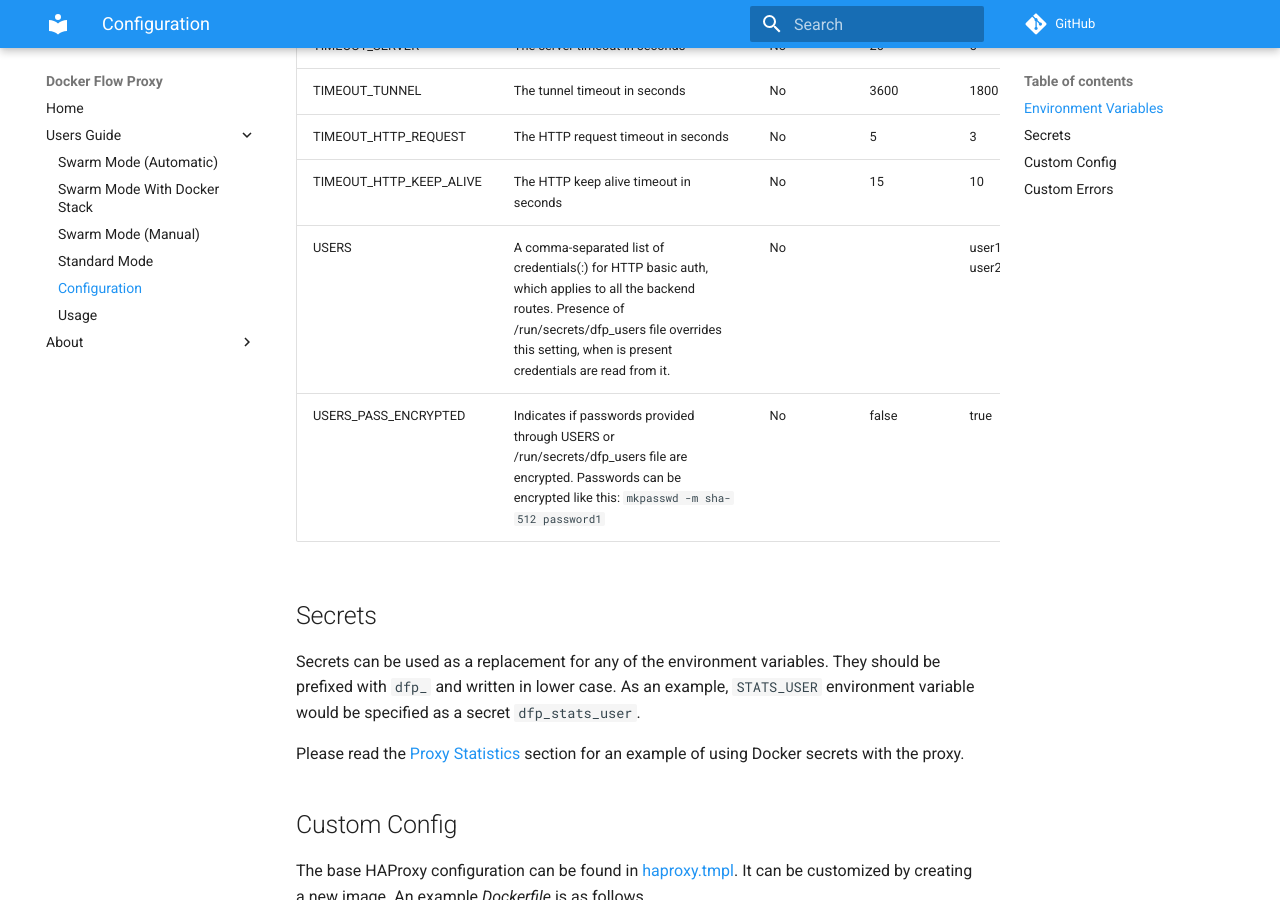
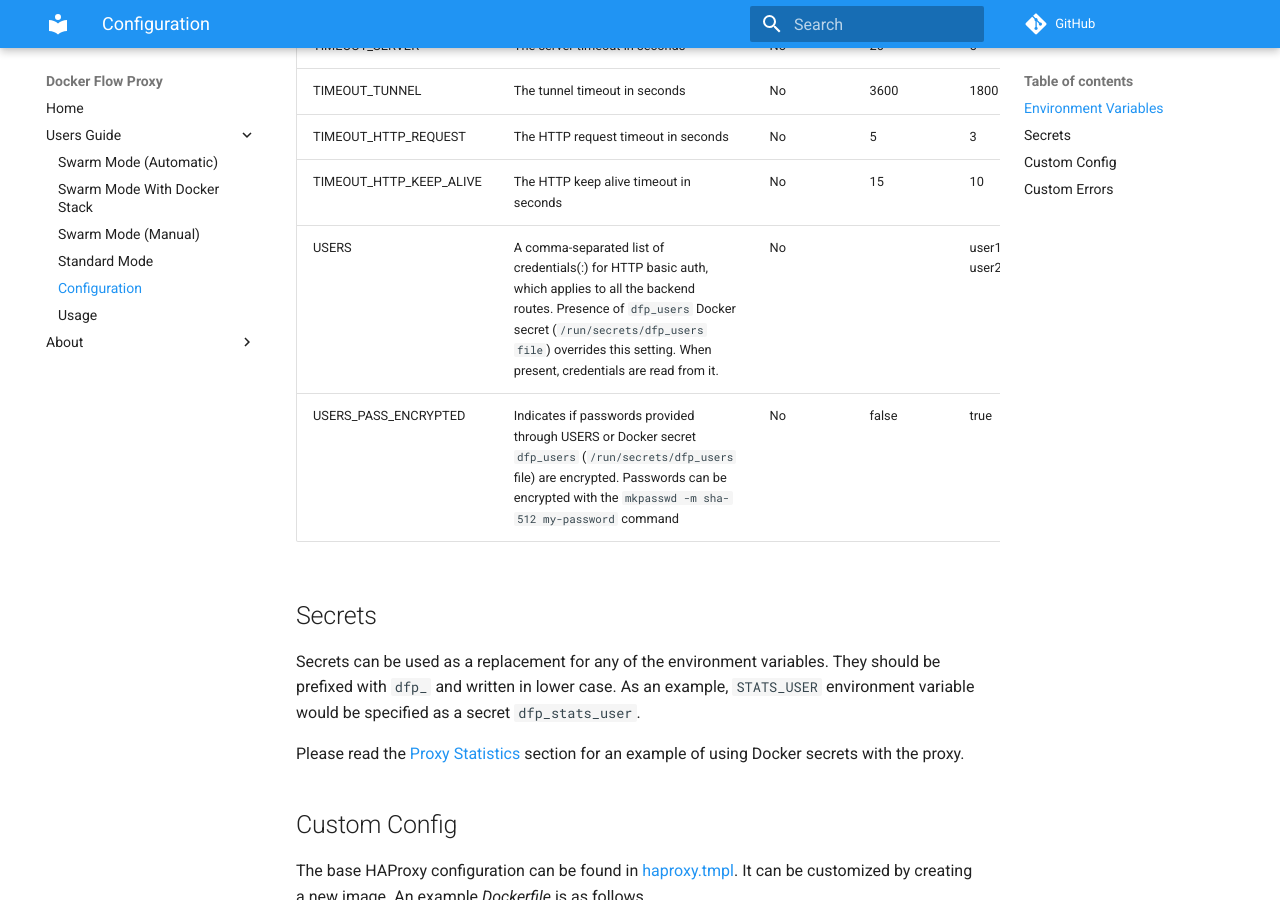
Before and after one commit to docker-flow/docker-flow-proxy, an MkDocs documentation site: the page built from docs/config.md, in a window 1280 px wide and 900 px high, scrolled down 2188 px. Built offline with MkDocs 1.6.1 and Material for MkDocs 9.7.7, drawn with Linux system fonts in a browser that asks for light colours; comment, search, counter and statistics services are not loaded; old or Windows-style settings are respelled for this version of MkDocs.

Commit message:
Update config.md

```diff
--- a/docs/config.md
+++ b/docs/config.md
@@ -32,8 +32,8 @@ The following environment variables can be used to configure the *Docker Flow Pr
 |TIMEOUT_TUNNEL     |The tunnel timeout in seconds                             |No      |3600   |1800   |
 |TIMEOUT_HTTP_REQUEST|The HTTP request timeout in seconds                      |No      |5      |3      |
 |TIMEOUT_HTTP_KEEP_ALIVE|The HTTP keep alive timeout in seconds                |No      |15     |10     |
-|USERS              |A comma-separated list of credentials(<user>:<pass>) for HTTP basic auth, which applies to all the backend routes. Presence of /run/secrets/dfp_users file overrides this setting, when is present credentials are read from it. |No| |user1:pass1, user2:pass2|
-|USERS_PASS_ENCRYPTED| Indicates if passwords provided through USERS or /run/secrets/dfp_users file are encrypted. Passwords can be encrypted like this: `mkpasswd -m sha-512 password1` |No| false |true|
+|USERS              |A comma-separated list of credentials(<user>:<pass>) for HTTP basic auth, which applies to all the backend routes. Presence of `dfp_users` Docker secret (`/run/secrets/dfp_users file`) overrides this setting. When present, credentials are read from it. |No| |user1:pass1, user2:pass2|
+|USERS_PASS_ENCRYPTED| Indicates if passwords provided through USERS or Docker secret `dfp_users` (`/run/secrets/dfp_users` file) are encrypted. Passwords can be encrypted with the `mkpasswd -m sha-512 my-password` command |No| false |true|
 
 ## Secrets
 
```
